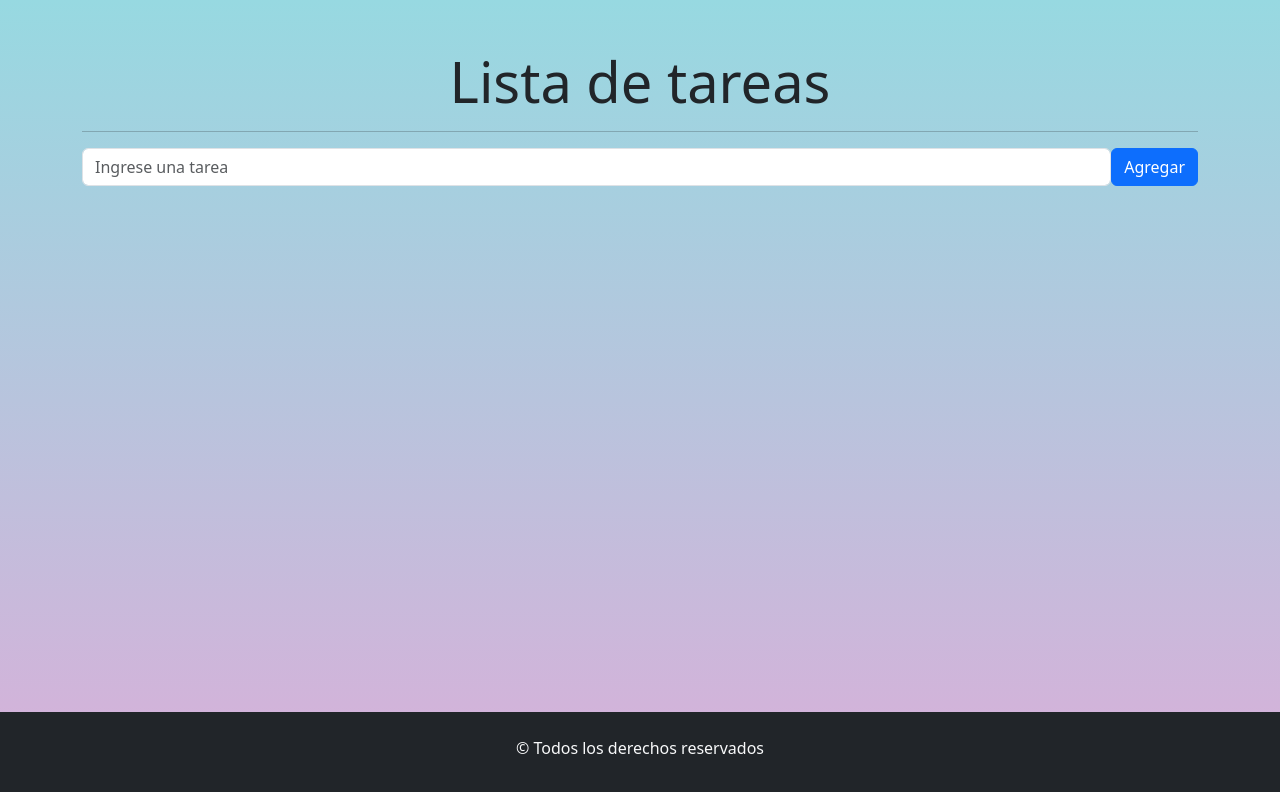
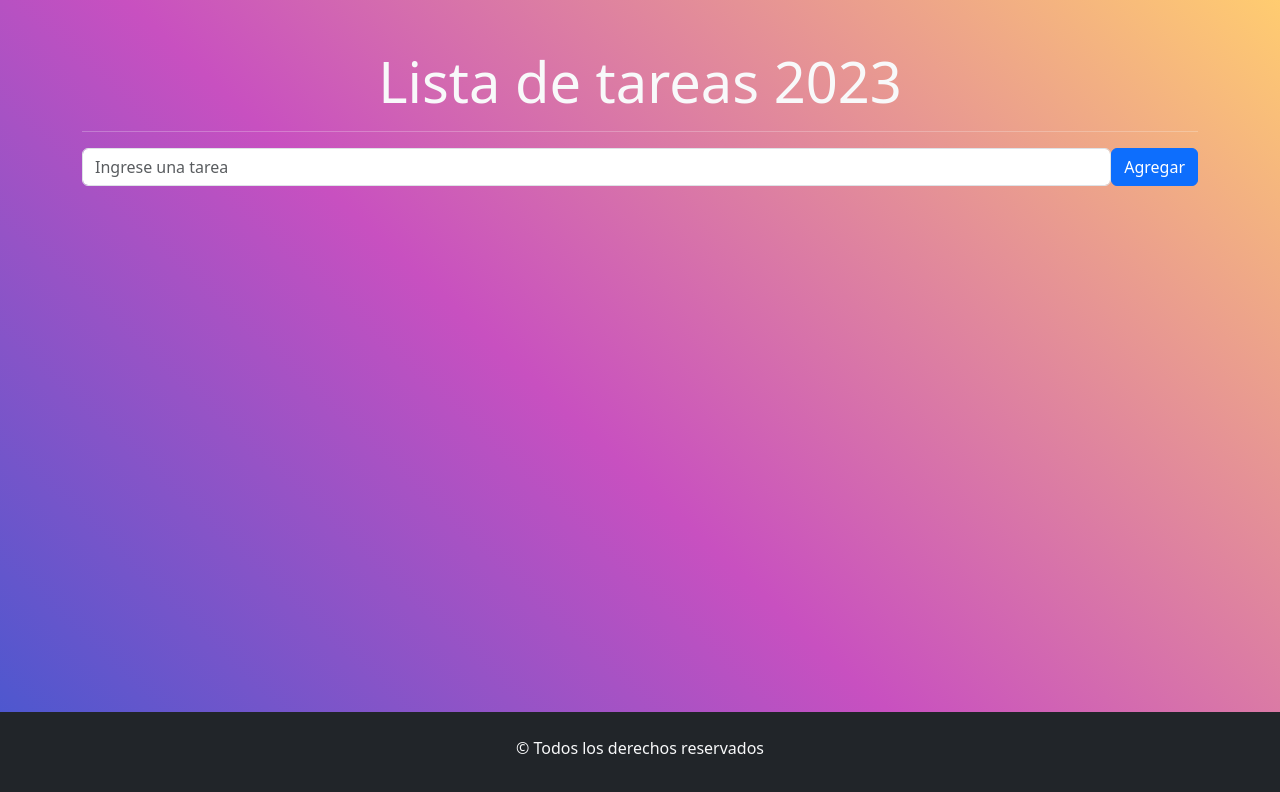
Before and after one commit to RLauraS/TP7ListaDeTareas, a React (Vite) app: page / in a window 1280 px wide. Shown: the top 792 px of the page. Built offline with nearby package versions, Linux system fonts and the light colour scheme.

Commit message:
Se inicia proyecto con base a la lista de traeas del tp anterior

```diff
--- a/index.html
+++ b/index.html
@@ -5,9 +5,9 @@
     <link rel="icon" type="image/svg+xml" href="/vite.svg" />
     <meta name="viewport" content="width=device-width, initial-scale=1.0" />
     <meta name="description" content="Proyecto de React para Rolling Code School">
-    <meta name="keywords" content="React, Hello World, props">
+    <meta name="keywords" content="React, lista de tareas,organizar,react bootstrap props">
     <meta name="author" content="Laura Rota">
-    <title>Vite + React</title>
+    <title>Lista de tareas</title>
   </head>
   <body>
     <div id="root"></div>
--- a/src/App.css
+++ b/src/App.css
@@ -2,9 +2,15 @@
   min-height: 100vh;
   display: flex;
   flex-direction: column;
-  background-color: #d9afd9;
-  background-image: linear-gradient(0deg, #d9afd9 0%, #97d9e1 100%);
+  background-color: #4158d0;
+  background-image: linear-gradient(
+    43deg,
+    #4158d0 0%,
+    #c850c0 46%,
+    #ffcc70 100%
+  );
 }
+
 .main {
   flex-grow: 1;
 }
--- a/src/App.jsx
+++ b/src/App.jsx
@@ -1,13 +1,16 @@
 import { Container } from "react-bootstrap";
 import "./App.css";
+import "bootstrap/dist/css/bootstrap.min.css";
 import FormularioTarea from "./components/FormularioTarea";
 
 function App() {
   return (
     <>
       <Container className="my-5 main">
-      <h1 className="text-center display-4">Lista de tareas</h1>
+        <section className="text-light">
+          <h1 className="text-center display-4">Lista de tareas 2023</h1>
           <hr />
+        </section>
         <FormularioTarea></FormularioTarea>
       </Container>
       <footer className="bg-dark text-center text-light py-4">
--- a/src/components/FormularioTarea.jsx
+++ b/src/components/FormularioTarea.jsx
@@ -1,20 +1,29 @@
 import { Form, Button } from "react-bootstrap";
 import ListaTareas from "./ListaTareas";
-import { useState } from "react";
+import { useState , useEffect} from "react";
+
 const FormularioTarea = () => {
+  let tareasDelLocalStorage = JSON.parse(localStorage.getItem('listaTareas')) || [];
   const [tarea, setTarea] = useState("");
-  const [tareas, setTareas] = useState([]);
+  const [tareas, setTareas] = useState(tareasDelLocalStorage);
+
+  //ciclo de vida
+  useEffect(()=>{
+    // console.log('aqui deberia guardar en localstorage');
+    localStorage.setItem('listaTareas', JSON.stringify(tareas));
+  },[tareas]);
 
   const handleSubmit = (e) => {
     e.preventDefault();
-    //tareas.push (Es un metodo mutable, y NO SE PUEDE MODIFICAR UN STATE, en cambio si fuera un array normal guardado en cualquier variable si podría hacerlo)
-    setTareas([...tareas, tarea])
-    setTarea('')
+    setTareas([...tareas, tarea]);
+    setTarea("");
   };
-const borrarTarea =(nombreTarea)=>{
-let copiaTareas = tareas.filter((itemTarea)=>itemTarea!== nombreTarea);
-setTareas(copiaTareas);
-}
+
+  const borrarTarea = (nombreTarea)=>{
+    let copiaTareas = tareas.filter((itemTarea)=> itemTarea !== nombreTarea );
+    setTareas(copiaTareas);
+  }
+
   return (
     <>
       <Form onSubmit={handleSubmit}>
@@ -22,15 +31,15 @@ setTareas(copiaTareas);
           <Form.Control
             type="text"
             placeholder="Ingrese una tarea"
-            onChange={(e)=>setTarea(e.target.value)}
-            value={tarea}/>
-
+            onChange={(e) => setTarea(e.target.value)}
+            value={tarea}
+          />
           <Button variant="primary" type="submit">
             Agregar
           </Button>
         </Form.Group>
       </Form>
-      <ListaTareas tareas ={tareas} borrarTarea={borrarTarea}></ListaTareas>
+      <ListaTareas tareas={tareas} borrarTarea={borrarTarea}></ListaTareas>
     </>
   );
 };
```
Also changed, not shown: src/components/ItemTarea.jsx (+4 -3 lines), src/components/ListaTareas.jsx (+7 -5 lines), 2 other files (tests, documents, lock files or other folders). Lines whose indentation alone changed are shown as unchanged.
